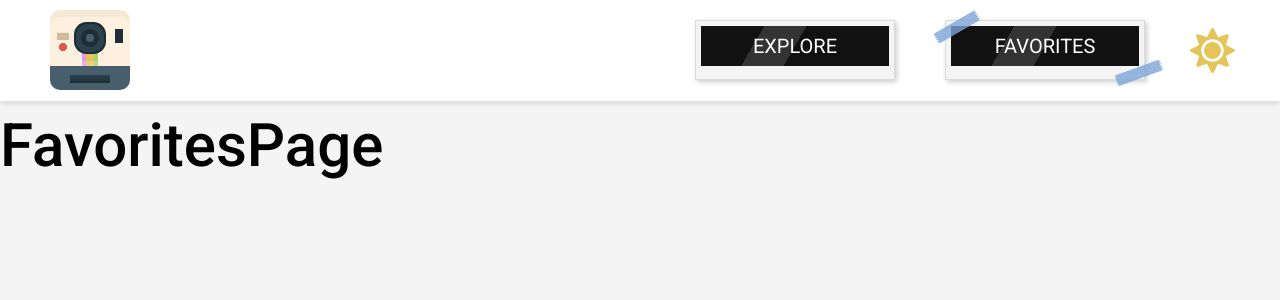
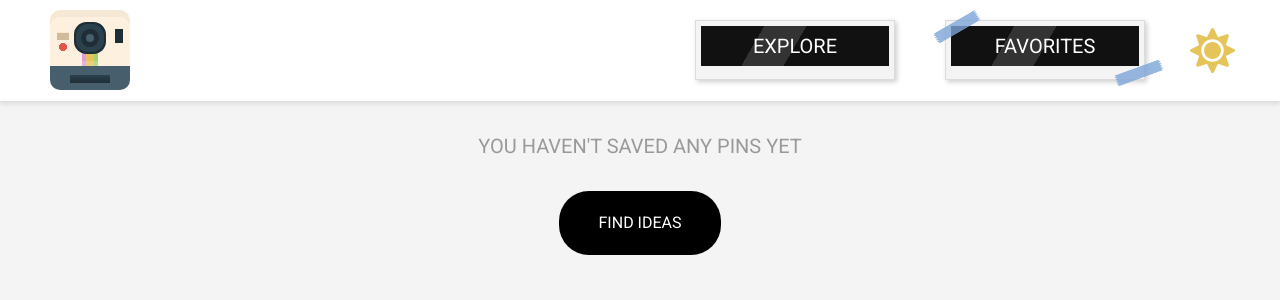
Before and after one commit to kherma/pinterest-app, a React (Create React App) app: page /favorites in a window 1280 px wide. Shown: the top 300 px of the page. Built offline with nearby package versions, Linux system fonts and the light colour scheme.

Commit message:
Add FavoritesPage layout

```diff
--- a/src/components/view/FavoritesPage/FavoritesPage.js
+++ b/src/components/view/FavoritesPage/FavoritesPage.js
@@ -2,11 +2,33 @@ import React, { useEffect } from 'react';
 import styles from './FavoritesPage.module.scss';
 import PropTypes from 'prop-types';
 import clsx from 'clsx';
+import { Link } from 'react-router-dom';
+
+import ImageItem from '../../common/ImageItem/ImageItemContainer';
+import ImageItemMobile from '../../common/ImageItemMobile/ImageItemMobileContainer';
+import MasonryGrid from '../../layout/MasonryGrid/MasonryGridContainer';
 
 const FavoritesPage = ({ data, loading }) => {
   return (
     <div className={clsx(styles.root)}>
-      <h2>FavoritesPage</h2>
+      {data.length ? (
+        <MasonryGrid>
+          {data.map((item) => {
+            return window.matchMedia('(min-width: 1199px)').matches ? (
+              <ImageItem key={item.id} {...item} />
+            ) : (
+              <ImageItemMobile key={item.id} {...item} />
+            );
+          })}
+        </MasonryGrid>
+      ) : (
+        <div className={styles.container}>
+          <p className={styles.text}>You haven&apos;t saved any Pins yet</p>
+          <Link to="/" className={styles.btnLink}>
+            Find ideas
+          </Link>
+        </div>
+      )}
     </div>
   );
 };
@@ -16,4 +38,8 @@ FavoritesPage.propTypes = {
   loading: PropTypes.object,
 };
 
+FavoritesPage.defaultProps = {
+  data: [],
+};
+
 export default FavoritesPage;
--- a/src/components/view/FavoritesPage/FavoritesPage.module.scss
+++ b/src/components/view/FavoritesPage/FavoritesPage.module.scss
@@ -1,5 +1,72 @@
 @import '../../../styles/settings.scss';
 @import '../../../styles/mixins.scss';
 
-// .root {
-// }
+.root {
+  padding: 3rem;
+  min-height: 100%;
+  max-width: 100vw;
+
+  @include mobile {
+    padding: 1rem;
+  }
+}
+
+.container {
+  text-align: center;
+
+  @include mobile {
+    margin-top: 3rem;
+  }
+
+  & .text {
+    text-transform: uppercase;
+    color: $grey;
+    font-size: 2rem;
+
+    @include mobile-small {
+      font-size: 1.6rem;
+    }
+  }
+
+  & .btnLink {
+    &:link,
+    &:visited {
+      display: inline-block;
+      margin-top: 3rem;
+      background-color: $dark;
+      color: $light;
+      padding: 2rem 4rem;
+      text-transform: uppercase;
+      font-size: 1.6rem;
+      border-radius: 3rem;
+      transition: all 0.3s;
+
+      @include mobile-small {
+        padding: 1rem 2rem;
+        font-size: 1.4rem;
+        margin-top: 2rem;
+      }
+    }
+
+    &:hover,
+    &:focus-within {
+      background-color: $light;
+      color: $dark;
+
+      @include tablet {
+        background-color: $dark;
+        color: $light;
+      }
+
+      @include mobile {
+        background-color: $dark;
+        color: $light;
+      }
+    }
+
+    &:active {
+      background-color: $dark;
+      color: $light;
+    }
+  }
+}
```
